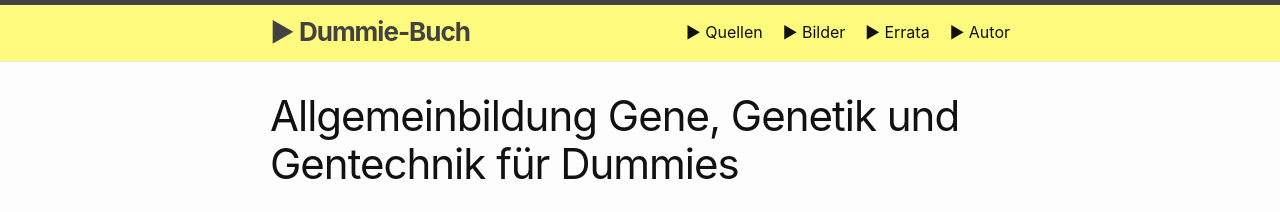
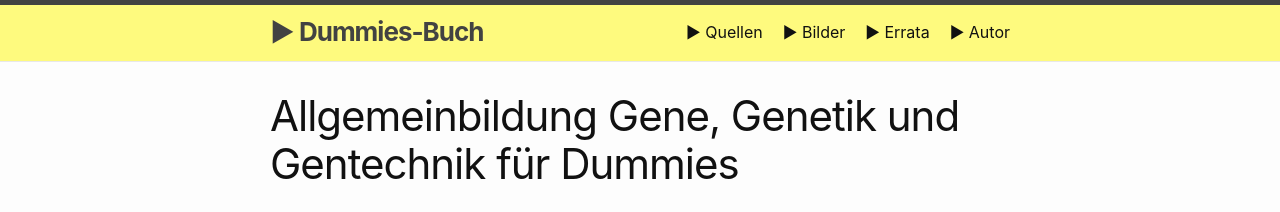
Before and after one commit to awkologist/dummie, a Jekyll site: the page built from index.md, in a window 1280 px wide. Shown: the top 212 px of the page. Built offline with Jekyll 4.4.1, drawn with Linux system fonts in a browser that asks for light colours; Markdown is read by kramdown in place of the engine named in the settings.

Commit message:
Update _config.yml

```diff
--- a/_config.yml
+++ b/_config.yml
@@ -1,4 +1,4 @@
-title: ► Dummie-Buch
+title: ► Dummies-Buch
 author:
   name: GitHub User
   email: rw@biowasserstoff.de
```
